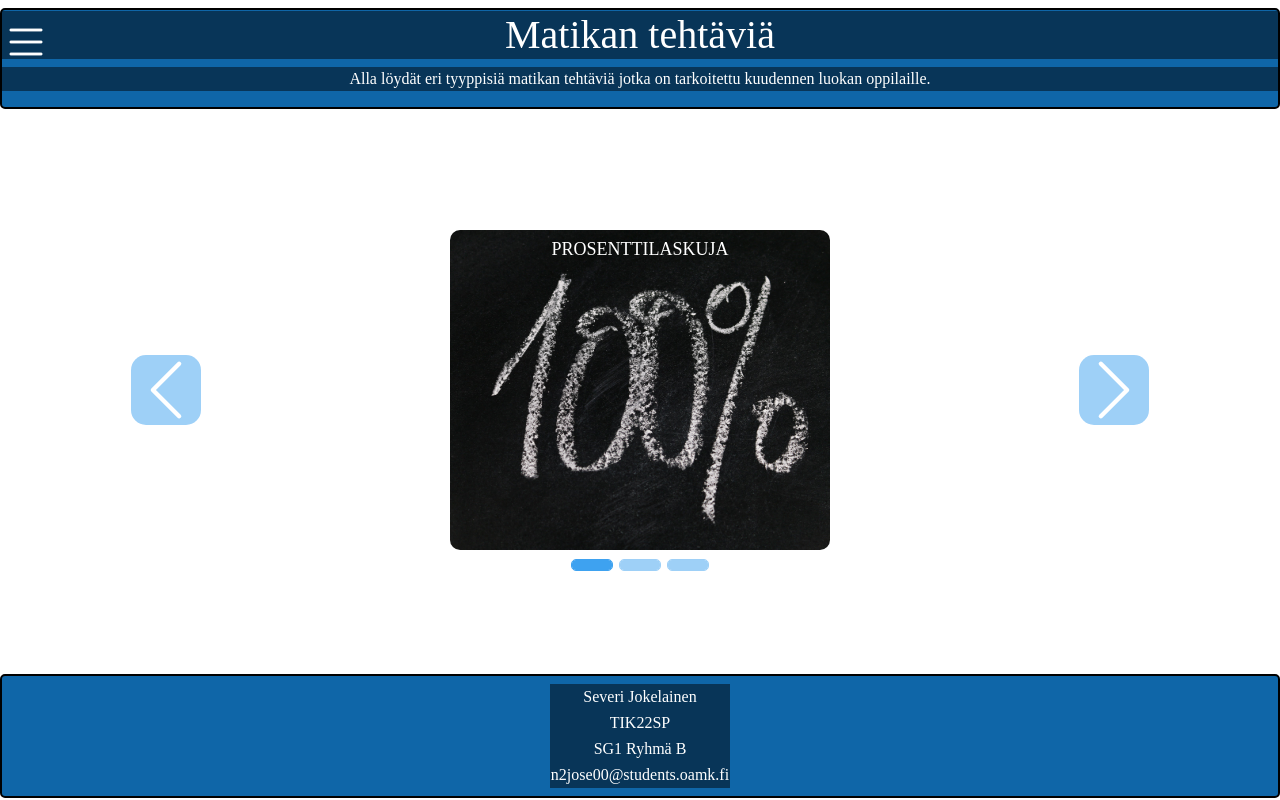
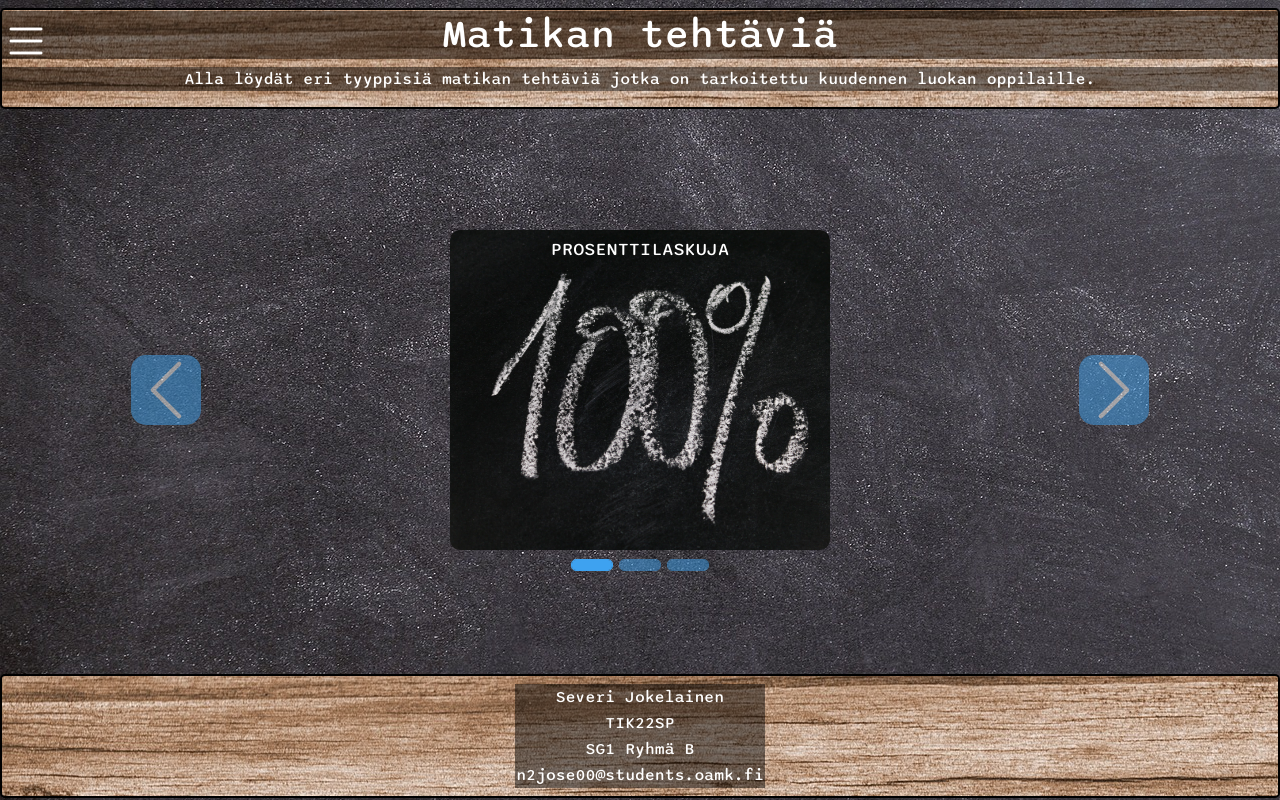
Before and after one commit to WebProjectSG1B/ProjectRepo, a plain HTML site: page Pages/Severi_Jokelainen/sivu.html in a window 1280 px wide. Drawn offline with nearby package versions, Linux system fonts and the light colour scheme; the site is published under a folder, as on GitHub Pages, so addresses that start at the root find nothing.

Commit message:
Fixed links

```diff
--- a/Pages/Severi_Jokelainen/Styles/_mainStyle.scss
+++ b/Pages/Severi_Jokelainen/Styles/_mainStyle.scss
@@ -14,12 +14,12 @@ VÄRIKOODIT
 
 @font-face {            //lähde: https://fonts.google.com
     font-family: "Sono";
-    src: url(/Pages/Fonts/Sono-VariableFont_MONO\,wght.ttf);
+    src: url(../../Fonts/Sono-VariableFont_MONO\,wght.ttf);
 }
 body {
     font-family: "Sono";
     font-weight: 500;
-    background-image: url(/Index/Images/black-g4ec6f0509_1920.jpg);
+    background-image: url(../../../Index/Images/black-g4ec6f0509_1920.jpg);
     color: white;
 
 }
@@ -40,7 +40,7 @@ h1, p {
     margin: 30px;
 }
 .offcanvas{
-    background-image: url(/Index/Images/workplace-g4e36d3dde_1920.jpg);
+    background-image: url(../../../Index/Images/workplace-g4e36d3dde_1920.jpg);
     background-size: cover;
     color: black;
         h4{
--- a/Pages/Severi_Jokelainen/Styles/sepiIndex.scss
+++ b/Pages/Severi_Jokelainen/Styles/sepiIndex.scss
@@ -43,7 +43,7 @@
     margin-left: 0;
     justify-content: center;
     z-index: 0;
-    background-image: url(/Index/Images/puuHeader.jpg);
+    background-image: url(../../../Index/Images/puuHeader.jpg);
     background-repeat: none;
   }
 #nomargin {
```
Also changed, not shown: Index/index.html (+1 -1 lines), Pages/Severi_Jokelainen/Styles/sepiIndex.css, 1 other file.
